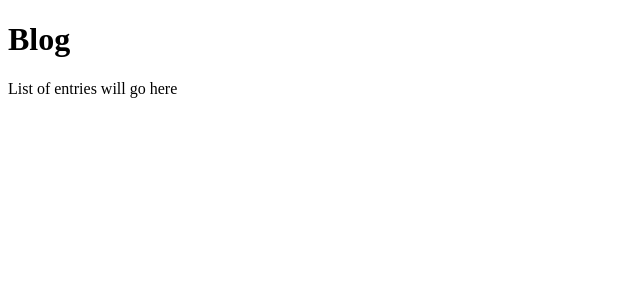
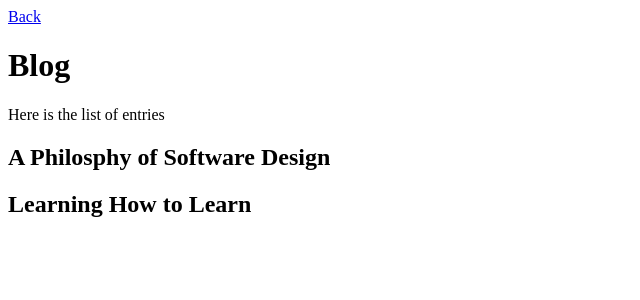
Before and after one commit to SlyPuffin/slypuffin-website, a SvelteKit app: page /blog in a window 1280 px wide. Shown: the top 300 px of the page, without its empty margins (0-640 px from the left). Built offline with nearby package versions, Linux system fonts and the light colour scheme.

Commit message:
Added expandable lists to the blog page. Also added back buttons to every page for returning to the home screen

```diff
--- /dev/null
+++ b/src/components/ExpandableItem.svelte
@@ -0,0 +1,42 @@
+<script>
+  export let title;
+  export let links;
+
+  let expanded = false;
+
+  function toggleExpanded() {
+    expanded = !expanded;
+  }
+</script>
+
+<div class="item">
+  <h2 on:click={toggleExpanded}>{title}</h2>
+
+  {#if expanded}
+    <ul>
+      {#each links as link}
+        <li><a href={link.href}>{link.text}</a></li>
+      {/each}
+    </ul>
+  {/if}
+</div>
+
+<style>
+  .item {
+    margin-bottom: 1rem;
+  }
+
+  h2 {
+    cursor: pointer;
+  }
+
+  ul {
+    list-style: none;
+    padding: 0;
+    margin: 0;
+  }
+
+  li {
+    margin: 0.5rem 0;
+  }
+</style>
--- /dev/null
+++ b/src/components/ExpandableList.svelte
@@ -0,0 +1,8 @@
+<script>
+  import ExpandableItem from './ExpandableItem.svelte';
+  export let items;
+</script>
+
+{#each items as item}
+  <ExpandableItem title={item.title} links={item.links} />
+{/each}
--- a/src/routes/blog/+page.svelte
+++ b/src/routes/blog/+page.svelte
@@ -1,4 +1,27 @@
+<script>
+  import ExpandableList from '../../components/ExpandableList.svelte';
+  const items = [
+    {
+      title: 'A Philosphy of Software Design',
+      links: [
+        { text: 'Ch. 2 (home)', href: '/' },
+        { text: 'Ch. 3 (home)', href: '/' },
+        { text: 'Ch. 4 (art)', href: '/art' },
+      ],
+    },
+    {
+      title: 'Learning How to Learn',
+      links: [
+        { text: 'programming', href: '/programming' },
+        { text: 'art', href: '/art' },
+        { text: 'blog', href: '/blog' },
+      ],
+    },
+  ];
+</script>
 <main>
+  <a href='/'>Back</a>
   <h1>Blog</h1>
-  <p>List of entries will go here</p>
+  <p>Here is the list of entries</p>
+  <ExpandableList {items} />
 </main>
--- a/src/routes/programming/+page.svelte
+++ b/src/routes/programming/+page.svelte
@@ -1,4 +1,5 @@
 <main>
+  <a href='/'>Back</a>
   <h1>Programming</h1>
   <p>List of projects will go here</p>
 </main>
```
